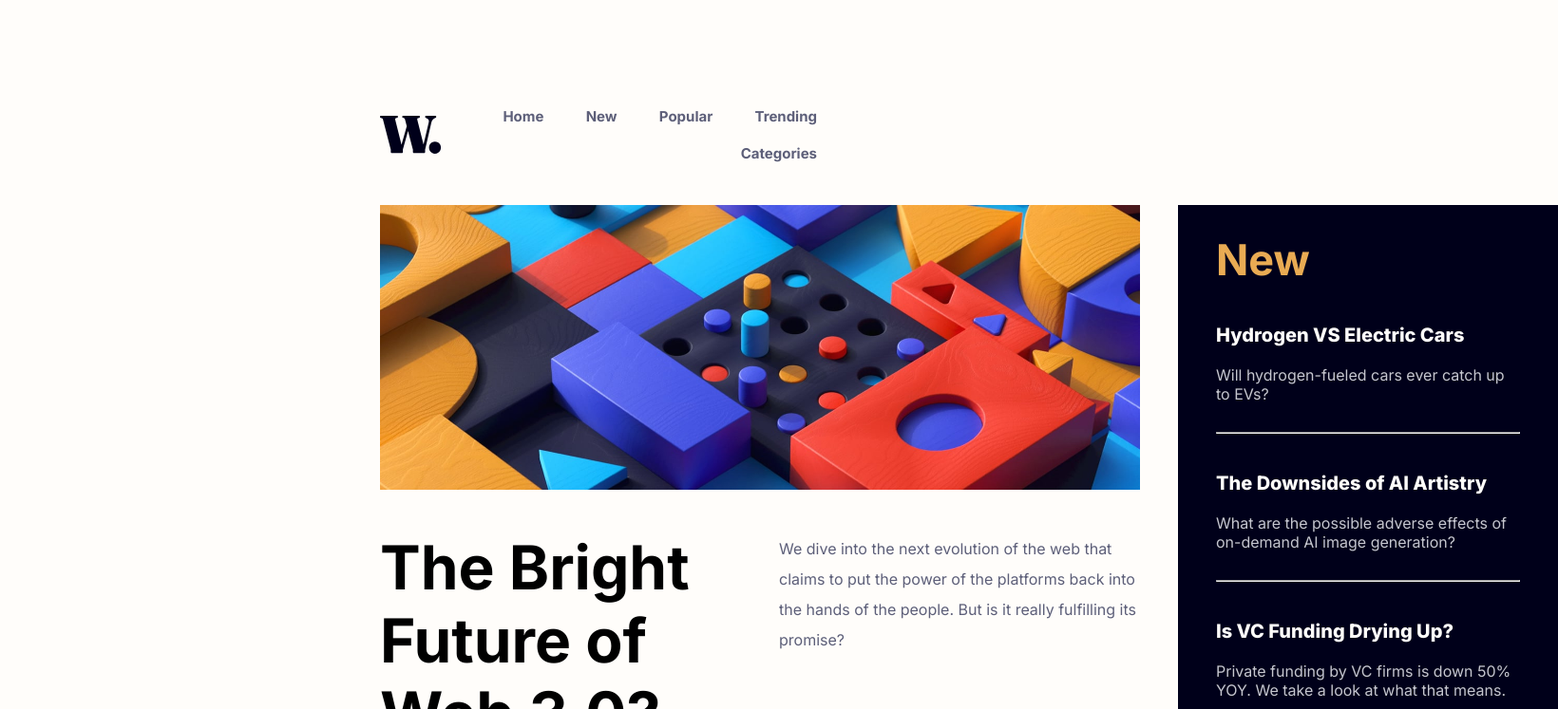
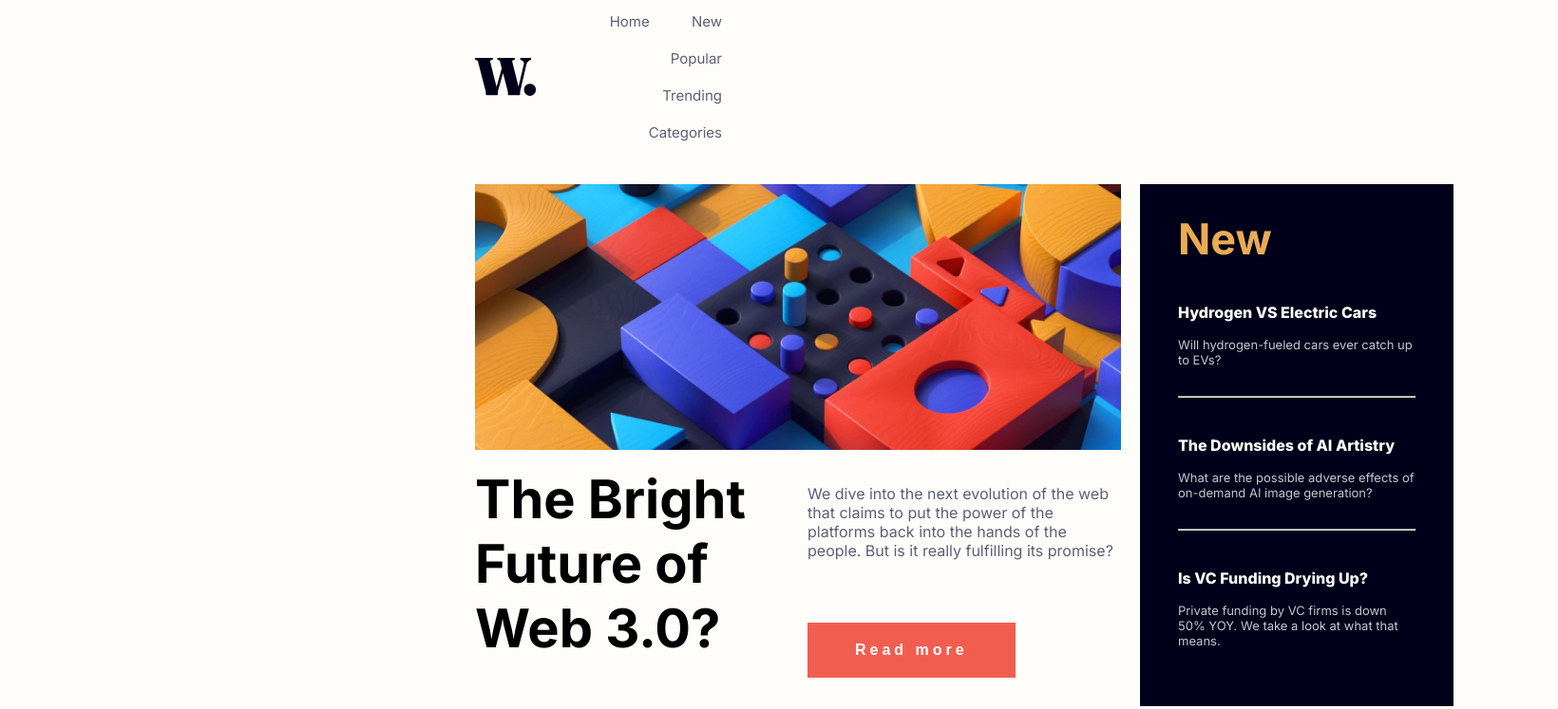
Before and after one commit to Jonee2/FEM-homepage, a plain HTML site: page index.html in a window 1280 px wide. Shown: the part 32-779 px from the top of the page at 95% size, 1640 px wide, since content can reach past the window. Drawn offline with Linux system fonts and the light colour scheme.

Commit message:
checkpoint

```diff
--- a/index.html
+++ b/index.html
@@ -20,7 +20,7 @@
 </nav>
 <main>
   <div id="blocksdiv">
-    <img height="300" width="800" src="assets/images/image-web-3-desktop.jpg" alt="blocks">
+
   </div>
   <div class="h1div">
     <h1>The Bright Future of Web 3.0?</h1>
--- a/styles.css
+++ b/styles.css
@@ -10,7 +10,7 @@
 }
 body{
     background-color: hsl(36, 100%, 99%);
-    margin: 100px 400px;
+    margin: 0px 500px;
     font-family: "Inter", sans-serif;
     font-size: 15px;
 }
@@ -26,7 +26,7 @@ nav ul{
 nav ul li{
     display: inline-block;
     margin: 10px 20px;
-    font-weight: 700;
+    font-weight: 400;
     color:hsl(236, 13%, 42%)
 }
 nav ul li:hover{
@@ -38,24 +38,26 @@ nav img{
 }
 main{
     display: grid;
-    grid-template-columns: 400px 400px 400px;
-    grid-template-rows: 280px 300px 400px;
+    grid-template-columns: 330px 330px 330px;
+    grid-template-rows: 280px 250px 300px;
     gap: 20px;
 }
 
 #blocksdiv{
 grid-area: 1 / 1 / 1 / span 2;
+background-image: url(assets/images/image-web-3-desktop.jpg);
+background-size: cover;
+
 }
 .buttondiv{
-text-wrap:wrap;
+text-wrap: pretty;
 grid-area: 2 / 2 / 2 / 2;
-line-height: 2;
-font-size: 16px;
+font-size:16px;
 color: hsl(236, 13%, 42%);
- margin-top: 30px;
+text-align: start;
 }
 .buttondiv button{
-    font-size: 20px;
+    font-size: 16px;
     color: white;
     border: 0;
     padding:20px 50px;
@@ -83,12 +85,12 @@ button:hover{
 }
 .newdiv .titleblackbox{
     font-weight: 800;
-    font-size: 20px;
+    font-size: 16px;
     margin-top: 40px;
 }
 .newdiv .parawhite{
     margin-bottom:30px;
-    font-size: 16px;
+    font-size: 13px;
     color: hsl(233, 8%, 79%)
 
 }
@@ -98,8 +100,9 @@ button:hover{
 }
 .h1div{
     grid-area: 2 / 1 / 2 / 1;
-    font-size: 32px;
+    font-size: 28px;
     margin: 0;
+    margin-top: -40px;
 }
 .articlegrid, .articlegrid2, .articlegrid3 img{
     float: left;
```
